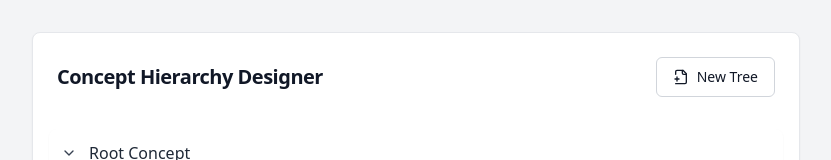
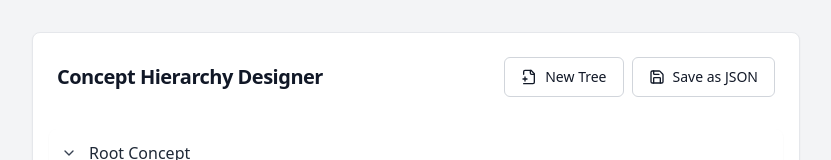
Before and after one commit to ThomasRohde/concept-hierarchy-designer, a React (Vite) app: page / in a window 1280 px wide. Shown: the top 160 px of the page, without its empty margins (224-1055 px from the left). Built offline with nearby package versions, Linux system fonts and the light colour scheme.

Commit message:
feat: add SaveTreeButton component and implement JSON export functionality

```diff
--- a/App.tsx
+++ b/App.tsx
@@ -1,4 +1,4 @@
-import React, { useState, useCallback, useEffect } from 'react';
+import React, { useState, useCallback } from 'react';
 import { DndProvider } from 'react-dnd';
 import { HTML5Backend } from 'react-dnd-html5-backend';
 import { AnimatePresence } from 'framer-motion';
@@ -8,10 +8,12 @@ import NodeRow, { NodeRowProps } from './components/NodeRow';
 import AddChildModal from './components/AddChildModal';
 import NewTreeModal from './components/NewTreeModal';
 import NewTreeButton from './components/NewTreeButton';
+import SaveTreeButton from './components/SaveTreeButton';
 import ConfirmDeleteModal from './components/ConfirmDeleteModal';
-import EditNodeModal from './components/EditNodeModal'; // Import EditNodeModal
+import EditNodeModal from './components/EditNodeModal';
 import { NodeData } from './types';
-import { genId, findNode, walkTree } from './utils/treeUtils'; // Added walkTree for editing
+import { genId, findNode } from './utils/treeUtils';
+import { saveTreeAsJson } from './utils/exportUtils';
 import { useClipboardActions } from './hooks/useClipboardActions';
 import { useMagicWand } from './hooks/useMagicWand';
 
@@ -72,7 +74,7 @@ const renderTreeRecursive = (
 };
 
 
-export default function App(): JSX.Element {
+export default function App() {
   const [tree, setTree] = useState<NodeData>(initialTreeData);
   const [collapsed, setCollapsed] = useState<Set<string>>(new Set());
 
@@ -289,7 +291,15 @@ export default function App(): JSX.Element {
           <CardHeader>
             <div className="flex justify-between items-center">
               <CardTitle className="text-2xl">Concept Hierarchy Designer</CardTitle>
-              <NewTreeButton onClick={handleOpenNewTreeModal} />
+              <div className="flex items-center space-x-2">
+                <NewTreeButton onClick={handleOpenNewTreeModal} />
+                <SaveTreeButton
+                  onSave={(fileName) => {
+                    saveTreeAsJson(tree, fileName || 'concept-hierarchy');
+                    toast.success("Concept hierarchy saved as JSON");
+                  }}
+                />
+              </div>
             </div>
           </CardHeader>
           <CardContent className="p-0 overflow-hidden">
--- /dev/null
+++ b/components/SaveTreeButton.tsx
@@ -0,0 +1,23 @@
+import React from 'react';
+import { Button } from './ui/Button';
+import { Save } from 'lucide-react';
+
+interface SaveTreeButtonProps {
+  onSave: (fileName?: string) => void;
+}
+
+const SaveTreeButton: React.FC<SaveTreeButtonProps> = ({ onSave }) => {
+  return (
+    <Button
+      variant="outline"
+      onClick={() => onSave('concept-hierarchy')}
+      className="flex items-center space-x-2 ml-2"
+      title="Save concept hierarchy as JSON"
+    >
+      <Save className="w-4 h-4" />
+      <span>Save as JSON</span>
+    </Button>
+  );
+};
+
+export default SaveTreeButton;
--- /dev/null
+++ b/utils/exportUtils.ts
@@ -0,0 +1,30 @@
+import { NodeData } from '../types';
+
+/**
+ * Saves the concept hierarchy tree as a JSON file that can be downloaded
+ * @param tree The concept hierarchy tree to save
+ * @param filename The name of the file to save (without extension)
+ */
+export const saveTreeAsJson = (tree: NodeData, filename: string = 'concept-hierarchy'): void => {
+  // Create a Blob with the JSON data
+  const jsonData = JSON.stringify(tree, null, 2);
+  const blob = new Blob([jsonData], { type: 'application/json' });
+
+  // Create a temporary download link
+  const url = URL.createObjectURL(blob);
+  const link = document.createElement('a');
+
+  // Set up the link properties
+  link.href = url;
+  link.download = `${filename}.json`;
+
+  // Append the link, trigger the download, and clean up
+  document.body.appendChild(link);
+  link.click();
+
+  // Clean up the temporary objects
+  setTimeout(() => {
+    document.body.removeChild(link);
+    URL.revokeObjectURL(url);
+  }, 100);
+};
```
